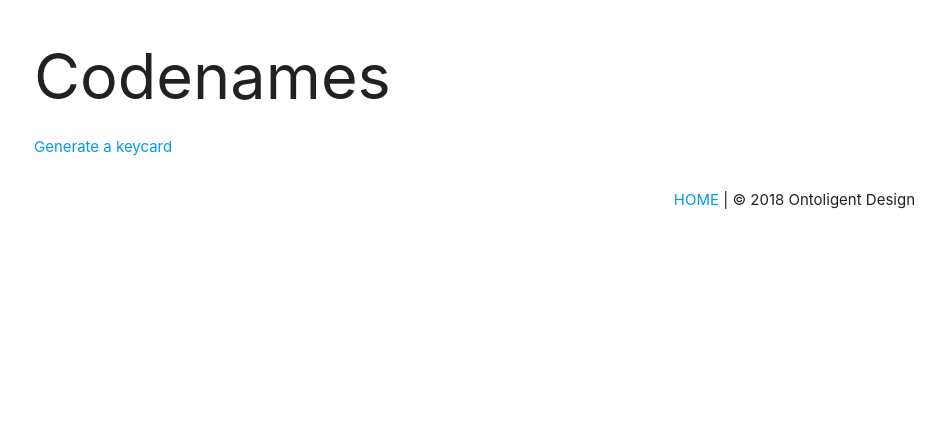
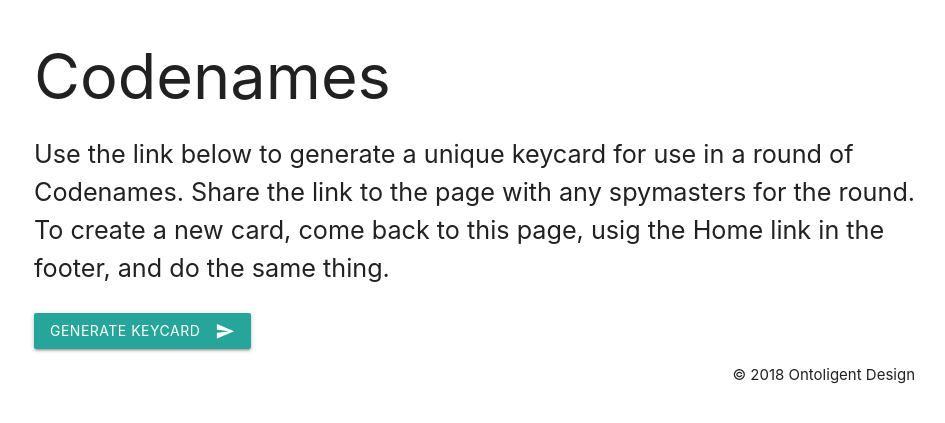
Before and after one commit to ontoligent/codenames, a Flask app: page / in a window 1280 px wide. Shown: the top 423 px of the page, without its empty margins (158-1103 px from the left). Run offline with Flask 2, Linux system fonts and the light colour scheme.

Commit message:
Improved text.

```diff
--- a/templates/home.html
+++ b/templates/home.html
@@ -1,9 +1,9 @@
 {% extends "layout.html" %}
 {% block main %}
-    <div class=""w3-container">
-    <h1>Codenames</h1>
-    <ul>
-        <li><a href="keycard">Generate a keycard</a></li>
-    </ul>
-    </div>
+<h1>Codenames</h1>
+<p class="flow-text">Use the link below to generate a unique keycard for use in a round of Codenames. Share the link to the page with any spymasters for the round. To create a new card, come back to this page, usig the Home link in the footer,  and do the same thing.</p>
+<a class="btn waves-effect waves-light" href="keycard">
+    Generate keycard
+    <i class="material-icons right">send</i>
+</a>
 {% endblock %}
--- a/templates/layout.html
+++ b/templates/layout.html
@@ -33,7 +33,6 @@
 
         <div id="footer" class="container" style="text-align:right;padding:1rem;">
             {% block footer %}
-            <a  href="/">HOME</a> |
             <span class="">&copy; 2018 Ontoligent Design</span>
             {% endblock %}
         </div>
```
Also changed, not shown: templates/keycard.html (+12 -2 lines).
